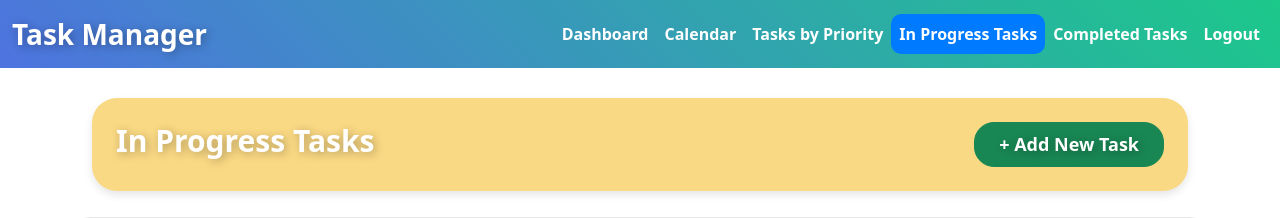
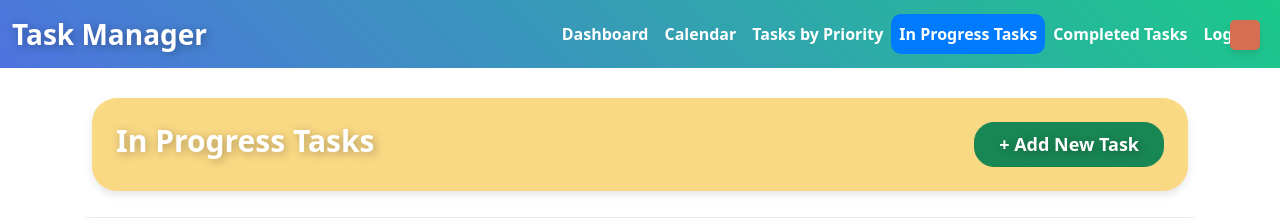
Before and after one commit to beyonce-ama/task-manager, a PHP site: page /pages/all_tasks.php in a window 1280 px wide. Shown: the top 218 px of the page. Run offline with PHP 8.4, Linux system fonts and the light colour scheme; a user stored in the database is signed in; data comes from the database, SQL or seed files in the repository; some libraries are stand-ins or nearby versions.

Commit message:
editted by "Monica Carreon"

```diff
--- a/pages/all_tasks.php
+++ b/pages/all_tasks.php
@@ -63,7 +63,7 @@ if (!$inProgressTasksResult) {
         </div>
     </nav>
 
-    <div id="notification"></div>
+    <div id="notification" class="show"></div>
 
     <div class="container">
         <div class="row">
```
